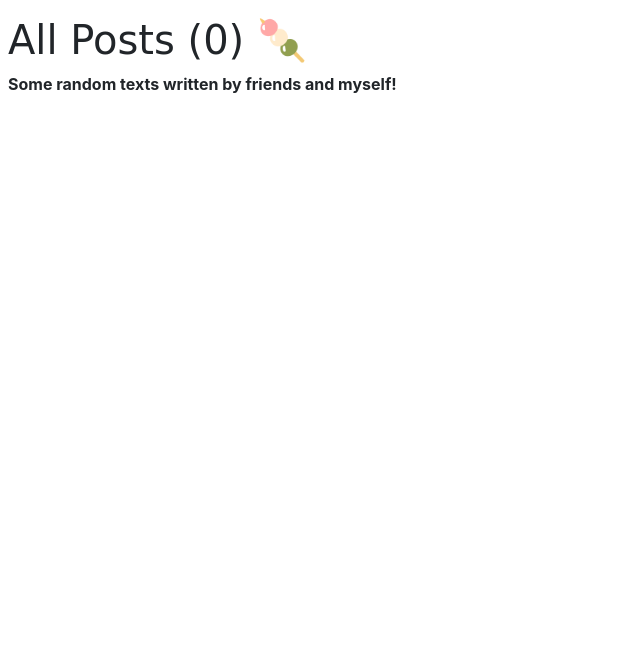
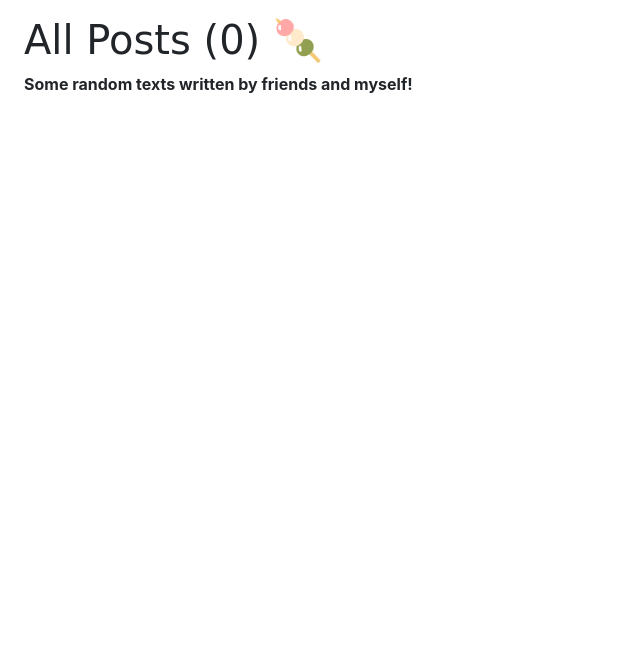
Before and after one commit to cacrespo/website, a Django app: page /blog/ in a window 1280 px wide. Shown: the part 76-743 px from the top of the page, without its empty margins (0-640 px from the left). Run offline with Django 5.2, Linux system fonts and the light colour scheme; data that the repository does not hold is empty; some libraries are stand-ins or nearby versions; some web fonts are replaced.

Commit message:
Update base.html

```diff
--- a/templates/base.html
+++ b/templates/base.html
@@ -70,7 +70,7 @@
     </nav>
   </header>
 
-  <main class="flex-fill mb-3 p-2">
+  <main class="flex-fill mx-3 p-2">
     {% block content %}
     <!-- Page content goes here -->
     {% endblock %}
```
